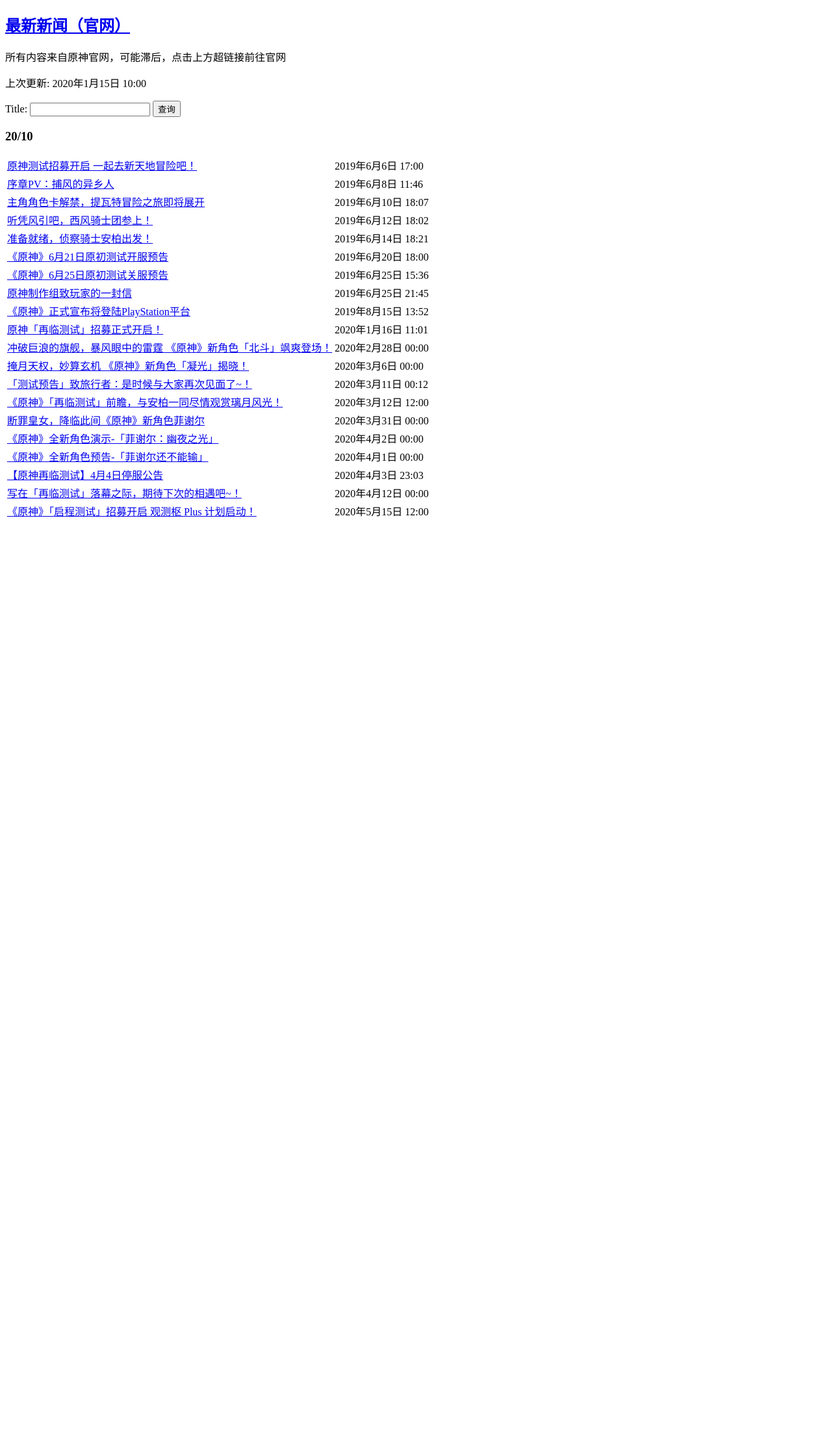
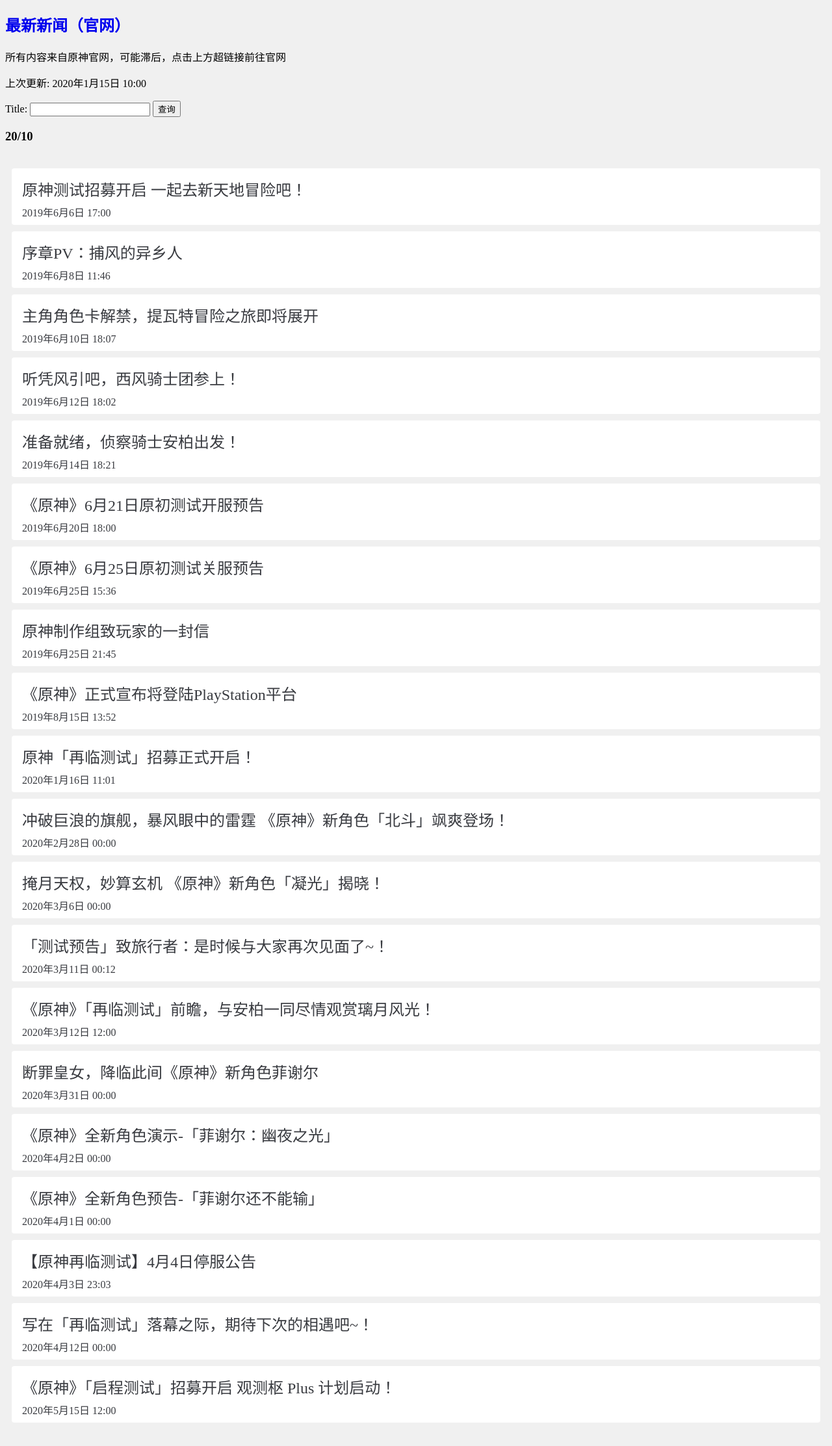
Before and after one commit to lingkai5wu/DjangoWeb, a Django app: template ys/templates/index.html in a window 1280 px wide. Shown: the whole page at 65% size. Before the commit the page ends 795 px from the top, so only its background shows below. Run offline with Django 4.2, Linux system fonts and the light colour scheme; data comes from the database, SQL or seed files in the repository; the template is opened without the code that fills it: values that come from a table or form of the project are taken from there, most other values are stand-ins (such as "Sample title", 1, 10 or a date in 2020).

Commit message:
fix: 优化结果展示

```diff
--- /dev/null
+++ b/ys/static/contentStyle.css
@@ -0,0 +1,34 @@
+a {
+	text-decoration: none;
+}
+
+ul {
+	padding: 10px;
+}
+
+li {
+	list-style-type: none;
+}
+
+body {
+	background-color: #f0f0f0;
+}
+
+.item {
+	background-color: #fff;
+	padding: 8px 16px;
+	margin: 10px 0;
+	border-radius: 4px;
+}
+
+.title {
+	color: #393b40;
+	text-decoration: none;
+	overflow: hidden;
+}
+
+.info {
+	margin: 6px 0;
+	font-size: 24px;
+	font-weight: 400;
+}
--- a/ys/templates/all.html
+++ b/ys/templates/all.html
@@ -3,6 +3,8 @@
 <head>
     <meta charset="UTF-8">
     <title>全部新闻</title>
+    {% load static %}
+    <link rel="stylesheet" href="{% static 'contentStyle.css' %}">
 </head>
 <body>
 <div>
--- a/ys/templates/index.html
+++ b/ys/templates/index.html
@@ -3,9 +3,11 @@
 <head>
     <meta charset="UTF-8">
     <title>查询</title>
+    {% load static %}
+    <link rel="stylesheet" href="{% static 'contentStyle.css' %}">
 </head>
 <body>
-<div>
+<div class="content-wrap">
     <h2><a href="https://ys.mihoyo.com/main/news/10">最新新闻（官网）</a></h2>
     <p>所有内容来自原神官网，可能滞后，点击上方超链接前往官网</p>
     <p>上次更新: {{update_time}}</p>
@@ -17,25 +19,19 @@
     {% if total %}
     <h3>{{list|length}}/{{total}}</h3>
     {% endif %}
-    {% comment "列表展示" %}
+
     <ul>
         {% for content in list %}
-        <li><a href="https://ys.mihoyo.com/main/news/detail/{{content.content_id}}">{{content.title}}</a></li>
+        <li class="item">
+            <a class="title" href="https://ys.mihoyo.com/main/news/detail/{{content.content_id}}">
+                <h4 class="info" title="{{content.title}}">{{content.title}}</h4>
+                <div>{{content.start_time}}</div>
+            </a>
+        </li>
         {% empty %}
-        <li>没有符合当前查询条件的结果</li>
+        <li><h3>在上方输入关键词查询，或<a href="{% url 'show_all_content_list' %}">查看全部</a></h3></li>
         {% endfor %}
     </ul>
-    {% endcomment %}
-    <table>
-        {% for content in list %}
-        <tr>
-            <td><a href="https://ys.mihoyo.com/main/news/detail/{{content.content_id}}">{{content.title}}</a></td>
-            <td>{{content.start_time}}</td>
-        </tr>
-        {% empty %}
-        <h3>在上方输入关键词查询，或<a href="{% url 'show_all_content_list' %}">查看全部</a></h3>
-        {% endfor %}
-    </table>
 </div>
 </body>
 </html>
```
